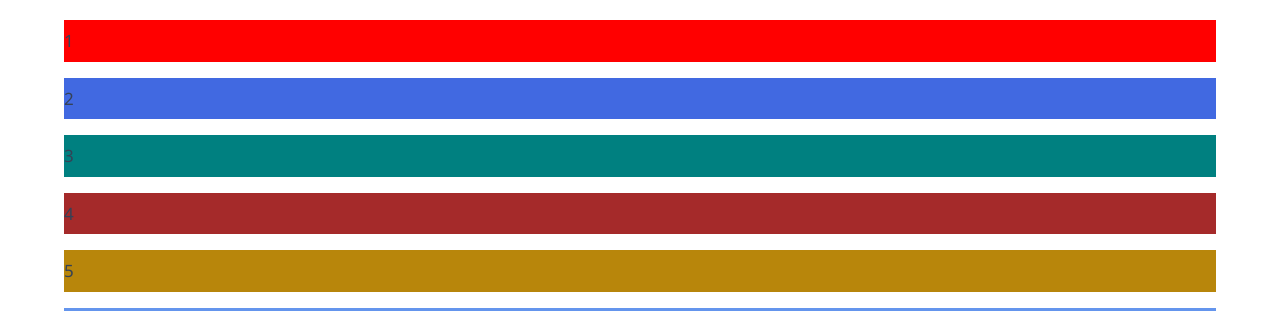
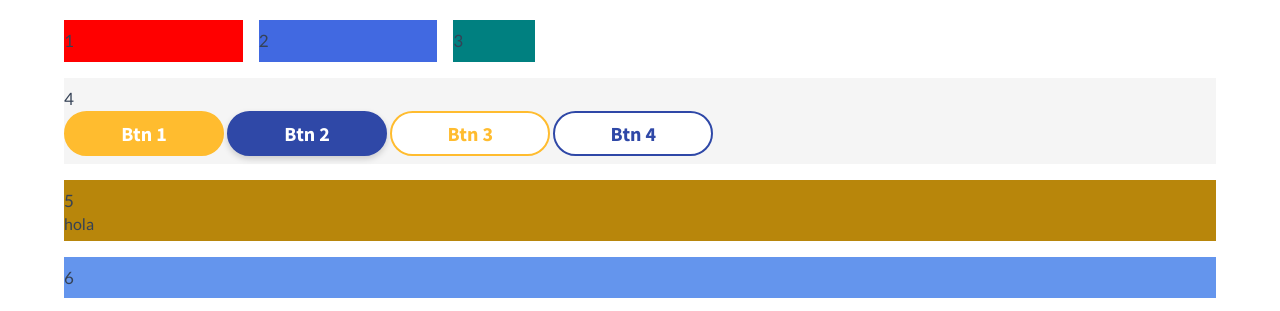
Before and after one commit to Mattcri/buk-grid-system, a plain HTML site: page index.html in a window 1280 px wide. Shown: the part 138-449 px from the top of the page. Drawn offline with Linux system fonts and the light colour scheme.

Commit message:
changes in distribution of the columns and adjustments in base css file

```diff
--- a/css/base.css
+++ b/css/base.css
@@ -13,12 +13,15 @@
   --bg-cta-mobile: #f1f5fd;
   --bg-pilar-mobile: #c7d6f9;
   --border-bottom: rgba(47, 72, 167, .13);
-  --font-primary: #354256;
+  --font-color-primary: #354256;
+  --font-family-body: 'Lato', sans-serif;
+  --font-family-title: 'Source Sans Pro', sans-serif;
   --bg-gradient-1: #dae5fa;
   --bg-gradient-2: #f6f9fe;
   --shadow-1: 0 5px 26px rgb(53 66 86 / 16%);
   --shadow-submenu: 0 4px 6px 0 rgb(0 0 0 / 16%);
   --radius-shadow-box: .938rem;
+  --radius-btn: 1.875rem;
 
 
   --gradient-1: linear-gradient(180deg, var(--bg-gradient-1) 0, var(--bg-gradient-2));
@@ -32,8 +35,8 @@ html {
 }
 
 body {
-  font-family: 'Segoe UI', Tahoma, Geneva, Verdana, sans-serif;
-  color: var(--font-primary);
+  font-family:var(--font-family-body);
+  color: var(--font-color-primary);
   min-width: 320px;
 }
 
@@ -54,6 +57,7 @@ img {
 
 h1, h2, h3, h4, h5, h6 {
   color: var(--color-primary);
+  font-family: var(--font-family-title);
   line-height: 1.1;
 }
 
@@ -64,6 +68,11 @@ h3 { font-size: 1.375rem; }
 p {
   font-size: 1.063rem;
   line-height: 1.5;
+}
+
+ul {
+  list-style: none;
+  list-style-position: inside;
 }
 
 .boxer {
@@ -105,16 +114,16 @@ p {
 
 .btn {
   border: 2px solid;
-  border-radius: 1.875rem;
+  border-radius: var(--radius-btn);
   cursor: pointer;
   display: inline-block;
-  font-family: 'Source Sans Pro', sans-serif;
+  font-family: var(--font-family-title);
   font-size: 1.25rem;
   font-weight: 600;
-  padding: .75rem 1.313rem;
+  padding: .5rem 1.25rem;
   text-align: center;
   transition: .3s;
-  min-width: 185px;
+  min-width: 160px;
   width: auto;
 }
 .btn--1 {
@@ -139,6 +148,26 @@ p {
   color: var(--color-primary);
 }
 
+.btn--3 {
+  background-color: var(--color-white);
+  border-color: var(--color-action);
+  color: var(--color-action);
+}
+.btn--3:hover {
+  background-color: var(--color-action);
+  color: var(--color-white);
+}
+
+.btn--4 {
+  background-color: var(--color-white);
+  border-color: var(--color-primary);
+  color: var(--color-primary);
+}
+.btn--4:hover {
+  background-color: var(--color-primary);
+  color: var(--color-white);
+}
+
 
 @media only screen and (min-width: 767px) {
   h1 { font-size: 2.375rem; }
--- a/css/grid-system.css
+++ b/css/grid-system.css
@@ -45,15 +45,22 @@ main { margin-bottom: 4rem; }
 .jc-between{
   justify-content: space-between;
 }
+.ai-center {
+  align-items: center;
+}
+.ai-stretch {
+  align-items: stretch;
+}
 
 .buk-grid {
   display: grid;
   gap: 1rem .5rem;
   /* grid-template-rows: auto; */
   grid-auto-flow: row;
-  grid-template-columns: repeat(12, 1fr);
+  grid-template-columns: repeat(4, 1fr);
 }
 
+@media only screen and (min-width: 1020px) {
   .buk-grid--columns-15 {
     grid-template-columns: repeat(15, 1fr) !important;
   }
@@ -62,9 +69,10 @@ main { margin-bottom: 4rem; }
   .buk-grid--columns-15 .buk-col-15 {
     grid-column: span 15 / span 15;
   }
+}
 
-.buk-col, .buk-col-12 {
-  grid-column: span 12 / span 12;
+.buk-col, .buk-col-4 {
+  grid-column: span 4 / span 4;
 }
 [class*="buk-col"] {
   position: relative;
@@ -81,10 +89,10 @@ main { margin-bottom: 4rem; }
 .buk-col-3 {
   grid-column: span 3 / span 3;
 }
-.buk-col-4 {
+/* .buk-col-4 {
   grid-column: span 4 / span 4;
-}
-.buk-col-5 {
+} */
+/* .buk-col-5 {
   grid-column: span 5 / span 5;
 }
 .buk-col-6 {
@@ -104,7 +112,7 @@ main { margin-bottom: 4rem; }
 }
 .buk-col-11 {
   grid-column: span 11 / span 11;
-}
+} */
 
 
 .buk-col-st-1 {
@@ -119,12 +127,12 @@ main { margin-bottom: 4rem; }
 .buk-col-st-4 {
   grid-column-start: 4;
 }
-.buk-col-st-5 {
+/* .buk-col-st-5 {
   grid-column-start: 5;
 }
 .buk-col-st-6 {
   grid-column-start: 6;
-}
+} */
 /* .buk-col-st-7 {
   grid-column-start: 7;
 }
@@ -141,7 +149,7 @@ main { margin-bottom: 4rem; }
   grid-column-start: 11;
 } */
 
-.buk-col-ed-7 {
+/* .buk-col-ed-7 {
   grid-column-end: 7;
 }
 .buk-col-ed-8 {
@@ -161,6 +169,19 @@ main { margin-bottom: 4rem; }
 }
 .buk-col-ed-13 {
   grid-column-end: 13;
+} */
+
+.buk-col-ed-2 {
+  grid-column-end: 2;
+}
+.buk-col-ed-3 {
+  grid-column-end: 3;
+}
+.buk-col-ed-4 {
+  grid-column-end: 4;
+}
+.buk-col-ed-5 {
+  grid-column-end: 5;
 }
 
 .buk-row-1 {
@@ -207,6 +228,20 @@ main { margin-bottom: 4rem; }
   .jc-md-between {
     justify-content: space-between;
   }
+  .ai-md-center {
+    align-items: center;
+  }
+  .ai-md-stretch {
+    align-items: stretch;
+  }
+
+  .buk-grid {
+    grid-template-columns: repeat(12, 1fr);
+  }
+
+  .buk-col, .buk-col-md-12, .buk-col-lg-12 {
+    grid-column: span 12 / span 12;
+  }
 
   .buk-col-md-1 {
     grid-column: span 1 / span 1;
@@ -241,9 +276,9 @@ main { margin-bottom: 4rem; }
   .buk-col-md-11 {
     grid-column: span 11 / span 11;
   }
-  .buk-col-md-12 {
+  /* .buk-col-md-12 {
     grid-column: span 12 / span 12;
-  }
+  } */
 
   .buk-col-st-md-1 {
     grid-column-start: 1;
@@ -329,6 +364,12 @@ main { margin-bottom: 4rem; }
   }
   .jc-lg-between {
     justify-content: space-between;
+  }
+  .ai-lg-center {
+    align-items: center;
+  }
+  .ai-lg-stretch {
+    align-items: stretch;
   }
 
   .buk-grid {
--- a/index.html
+++ b/index.html
@@ -5,6 +5,11 @@
   <meta http-equiv="X-UA-Compatible" content="IE=edge">
   <meta name="viewport" content="width=device-width, initial-scale=1.0">
   <title>Grid Buk</title>
+  <link rel="preconnect" href="https://fonts.googleapis.com">
+  <link rel="preconnect" href="https://fonts.gstatic.com" crossorigin>
+  <link
+    href="https://fonts.googleapis.com/css2?family=Lato:wght@300;400;700;900&family=Source+Sans+Pro:wght@300;400;700&display=swap"
+    rel="stylesheet">
   <link rel="stylesheet" href="./css/base.css">
   <link rel="stylesheet" href="./css/grid-system.css">
   <link rel="stylesheet" media="all and (min-width: 1020px)" href="./css/desktop.css">
@@ -19,20 +24,27 @@
   <main>
     <div class="boxer">
       <div class="buk-grid">
-        <div class="buk-col" style="background: red;">
+        <div class="buk-col buk-col-1 buk-col-md-2" style="background: red;">
           <p>1</p>
         </div>
-        <div class="buk-col" style="background: royalblue;">
+        <div class="buk-col-2" style="background: royalblue;">
           <p>2</p>
         </div>
-        <div class="buk-col" style="background: teal;">
+        <div class="buk-col-1" style="background: teal;">
           <p>3</p>
         </div>
-        <div class="buk-col" style="background: brown;">
+        <div class="buk-col" style="background: whitesmoke;">
           <p>4</p>
+          <a href="#" class="btn btn--1">Btn 1</a>
+          <a href="#" class="btn btn--2">Btn 2</a>
+          <a href="#" class="btn btn--3">Btn 3</a>
+          <a href="#" class="btn btn--4">Btn 4</a>
         </div>
         <div class="buk-col" style="background: darkgoldenrod;">
           <p>5</p>
+          <ul>
+            <li>hola</li>
+          </ul>
         </div>
         <div class="buk-col" style="background: cornflowerblue;">
           <p>6</p>
```
Lines whose indentation alone changed are shown as unchanged.
